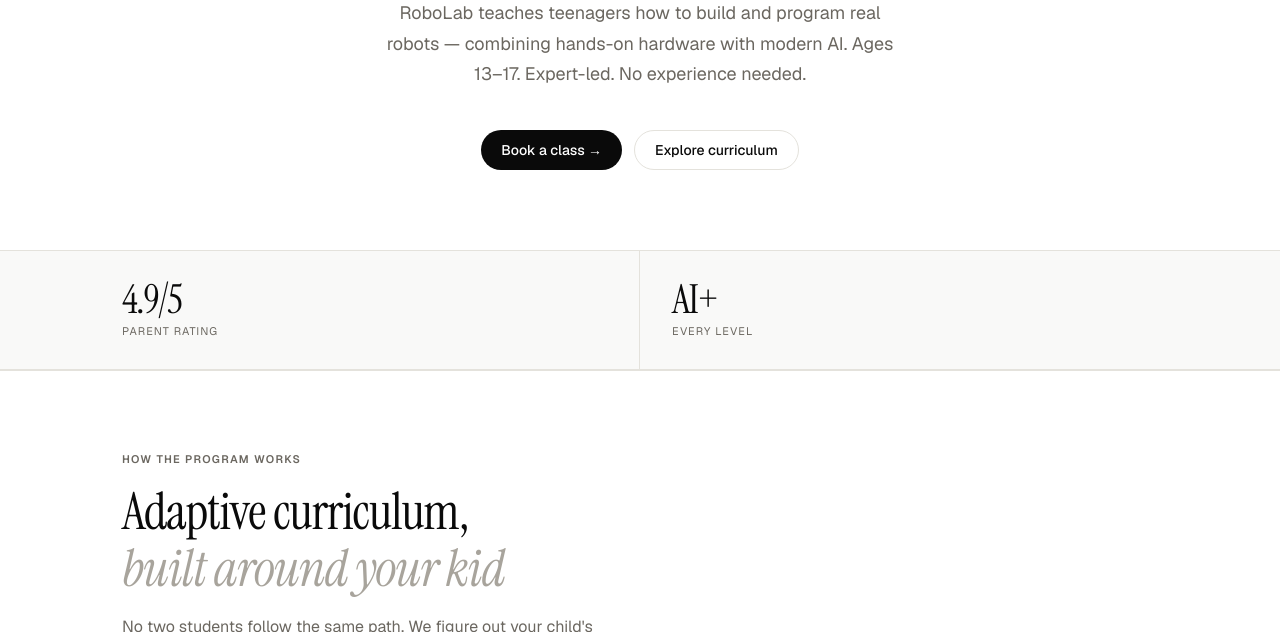
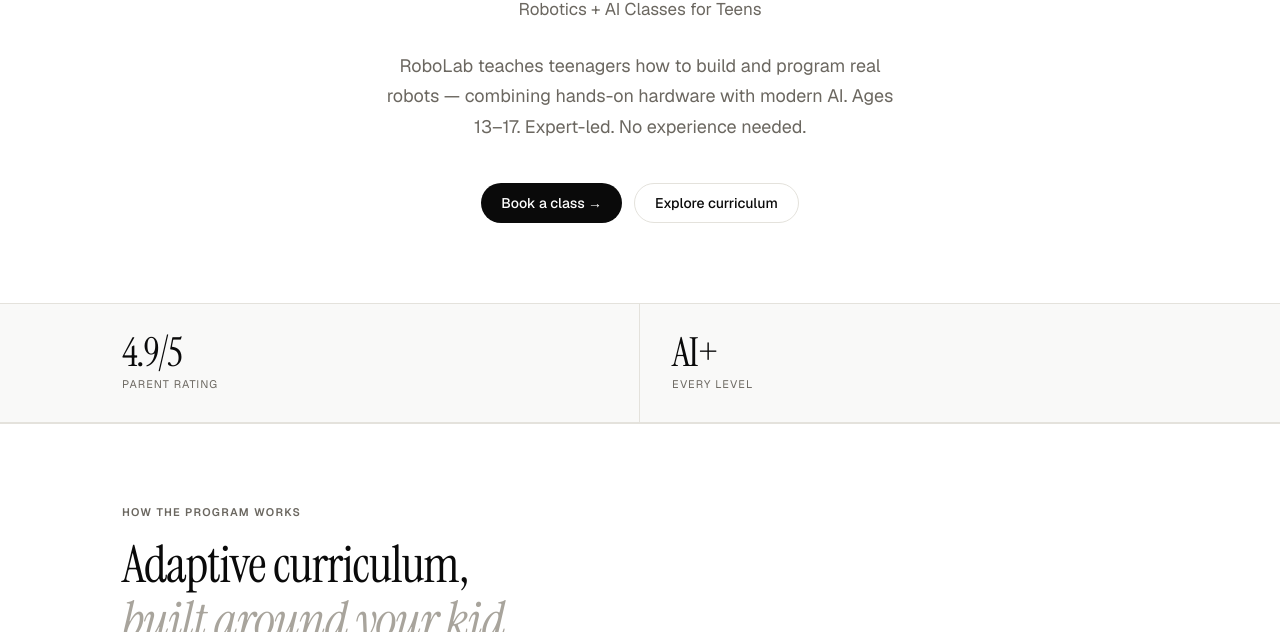
Before and after one commit to calvin003/RoboLab, a website: page index.html in a window 1280 px wide. Shown: the part 468-1100 px from the top of the page. Drawn offline with nearby package versions, Linux system fonts and the light colour scheme.

Commit message:
hero: add Robotics + AI Classes for Teens under headline

```diff
--- a/index.html
+++ b/index.html
@@ -224,6 +224,7 @@
     Now enrolling · Ages 13–17
   </div>
   <h1>Build robots that<br><em>think for themselves.</em></h1>
+  <p style="font-size:1.0625rem;color:var(--gray-600);margin-top:0.5rem;margin-bottom:0;font-weight:400">Robotics + AI Classes for Teens</p>
   <p class="hero-sub">RoboLab teaches teenagers how to build and program real robots — combining hands-on hardware with modern AI. Ages 13–17. Expert-led. No experience needed.</p>
   <div class="hero-btns">
     <a href="checkout.html" class="btn-primary">Book a class →</a>
```
Also changed, not shown: robotics_landing_7.html (+1 -0 lines).
